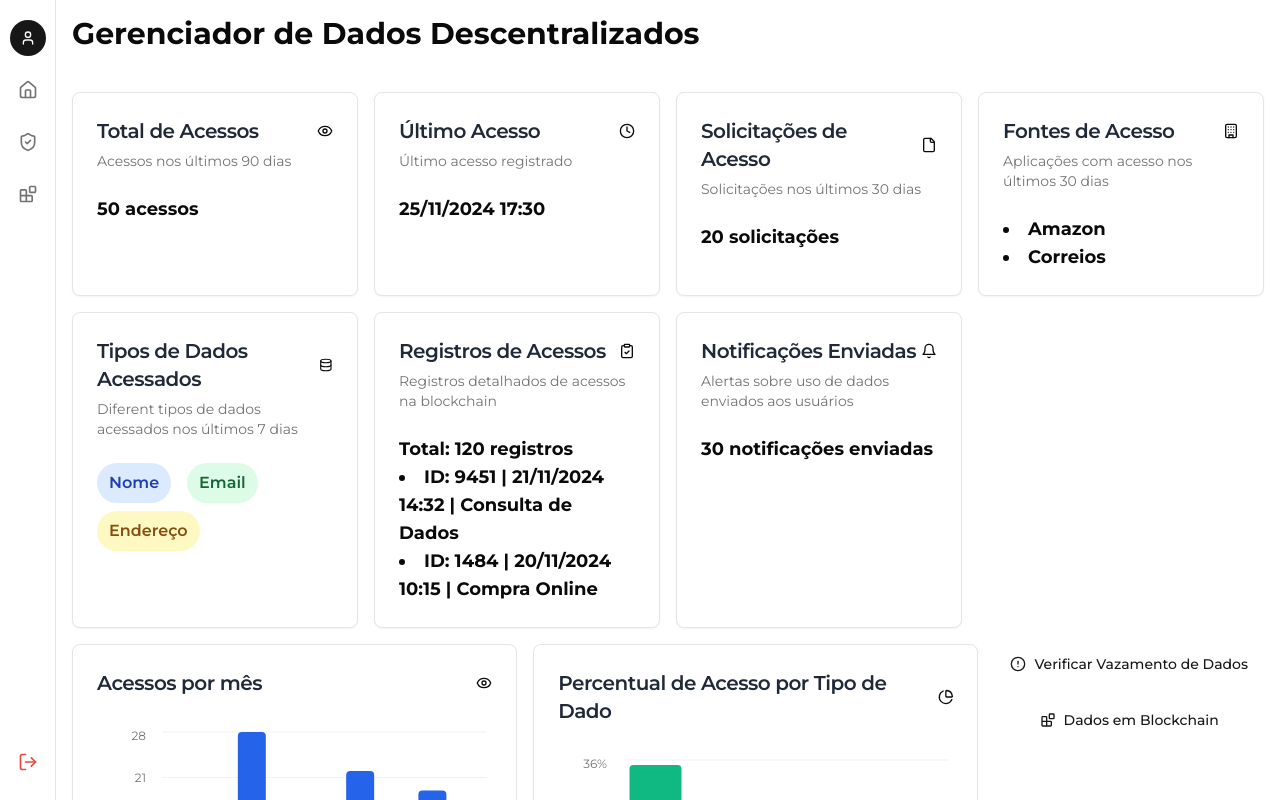
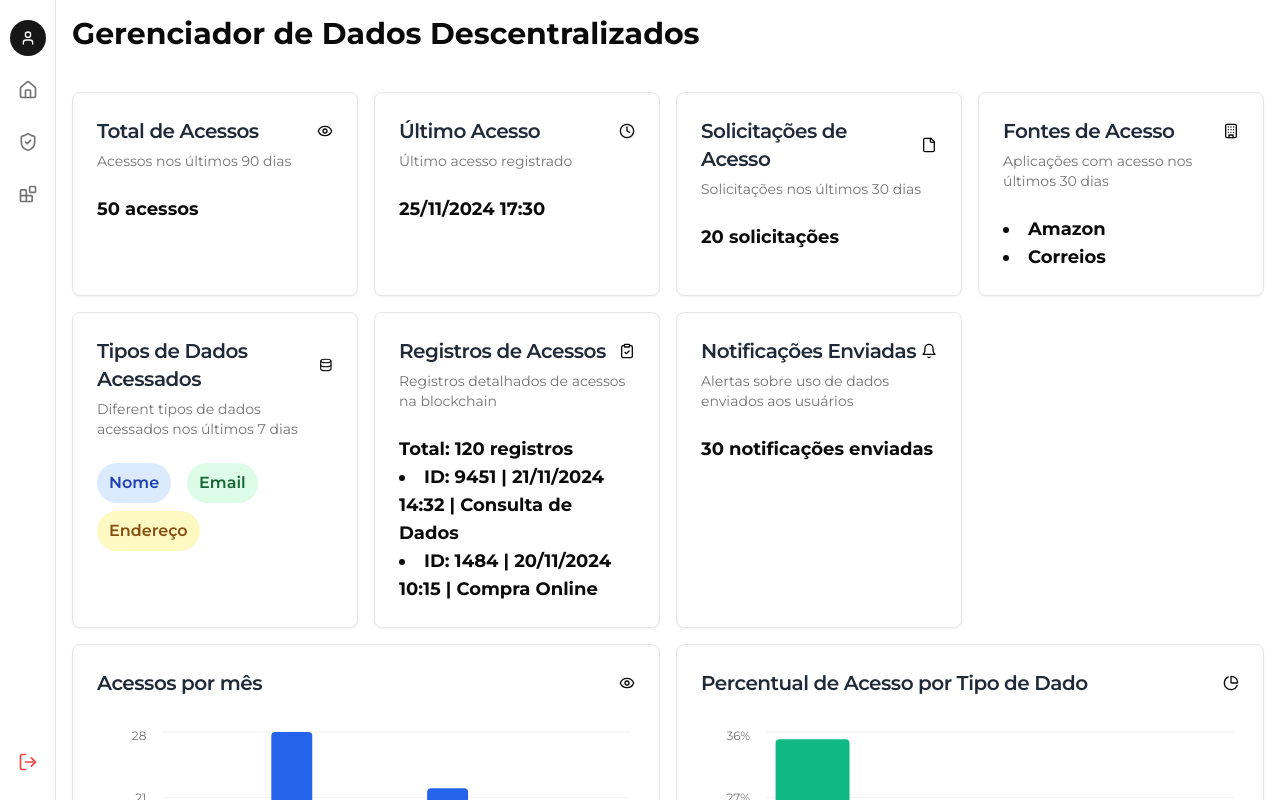
Before and after one commit to OtavioCanedo/block-privacy, a Next.js app: page / in a window 1280 px wide. Shown: the top 800 px of the page. Built offline with nearby package versions, Linux system fonts and the light colour scheme.

Commit message:
fix: removendo links

```diff
--- a/src/app/page.tsx
+++ b/src/app/page.tsx
@@ -113,16 +113,6 @@ export default function Home() {
       <section className="mt-4 flex flex-col md:flex-row gap-4">
         <ChartOverview />
         <DataAccess />
-        <div className="flex flex-col gap-4">
-          <Button variant="link" onClick={() => router.push("/leaks")}>
-            <AlertCircle className="mr-2 h-4 w-4" />
-            Verificar Vazamento de Dados
-          </Button>
-          <Button variant="link" onClick={() => router.push("/blockchain")}>
-            <Blocks className="mr-2 h-4 w-4" />
-            Dados em Blockchain
-          </Button>
-        </div>
       </section>
     </Template>
   );
```
